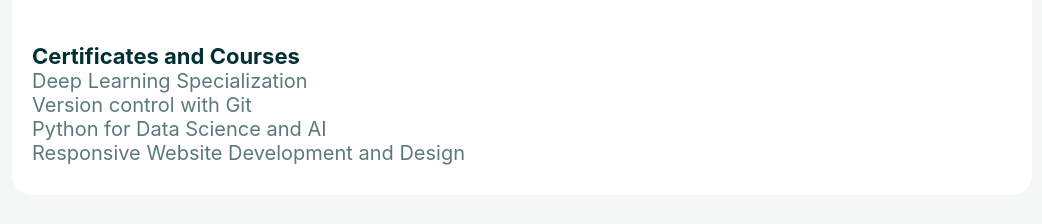
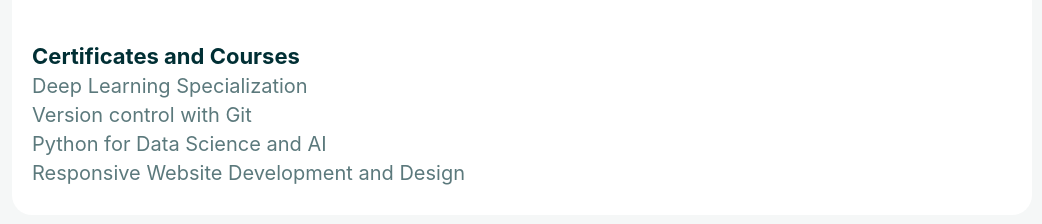
Before and after one commit to Isuru-Dissanayake/personalwebsite, a React (Create React App) app: page / in a window 1280 px wide. Shown: the part 408-632 px from the top of the page, without its empty margins (118-1160 px from the left). Built offline with nearby package versions, Linux system fonts and the light colour scheme; a web font is replaced by a local one.

Commit message:
added margin for course names

```diff
--- a/src/components/templates/sectionTemplate/index.js
+++ b/src/components/templates/sectionTemplate/index.js
@@ -24,7 +24,7 @@ function renderCoursesData(data) {
   return (
     <>
       {data.map((data, key) => {
-        return <div className="entrySubtitle">{data}</div>;
+        return <div className="courseName">{data}</div>;
       })}
     </>
   );
--- a/src/components/templates/sectionTemplate/styles.css
+++ b/src/components/templates/sectionTemplate/styles.css
@@ -53,3 +53,9 @@
 .coursesContainer {
   margin-top: 40px;
 }
+
+.courseName {
+  margin-top: 5px;
+  font-size: 20px;
+  opacity: 0.64;
+}
```
